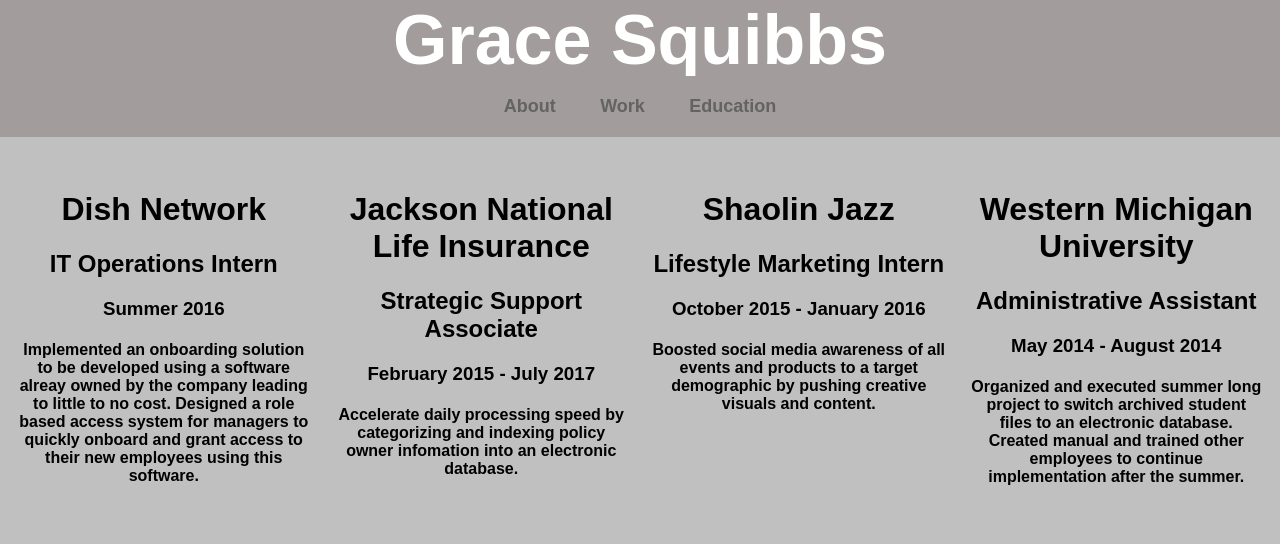
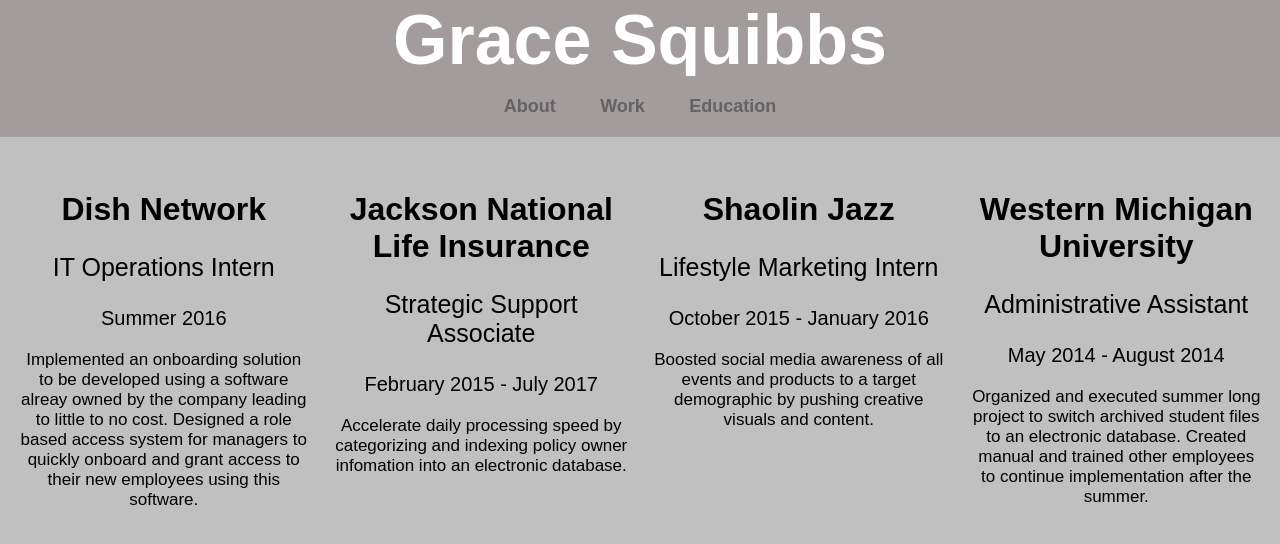
Before and after one commit to gsquibbs/MI-449-SS17-740-css-spacing-and-layout-T7bJIb, a plain HTML site: page work.html in a window 1280 px wide. Drawn offline with Linux system fonts and the light colour scheme.

Commit message:
updated paragraph info with classes instead of headers

```diff
--- a/style.css
+++ b/style.css
@@ -57,6 +57,36 @@
   list-style-type: none;
   padding: 0;
   height: 100%;
+}
+
+.description {
+  font-size: 25px;
+}
+
+.time {
+  font-size: 20px;
+}
+
+.specifics {
+  font-size: 17px;
+}
+
+.welcome {
+  font-size: 30px;
+  font-weight: bold;
+}
+
+.introduction {
+  font-size: 20px;
+}
+
+.topic {
+  font-size: 25px;
+  font-weight: bold;
+}
+
+.schoolinfo {
+  font-size: 18px;
 }
 
 .grid {
--- a/work.html
+++ b/work.html
@@ -21,27 +21,27 @@
     <div class="grid-row">
       <div class="work-grid-item" id="dish">
         <h1>Dish Network</h1>
-        <h2>IT Operations Intern</h2>
-        <h3>Summer 2016</h3>
-        <h4>Implemented an onboarding solution to be developed using a software alreay owned by the company leading to little to no cost. Designed a role based access system for managers to quickly onboard and grant access to their new employees using this software.</h4>
+        <p class="description">IT Operations Intern</p>
+        <p class="time">Summer 2016</p>
+        <p class="specifics">Implemented an onboarding solution to be developed using a software alreay owned by the company leading to little to no cost. Designed a role based access system for managers to quickly onboard and grant access to their new employees using this software.</p>
       </div>
       <div class="work-grid-item" id="jackson">
         <h1>Jackson National Life Insurance</h1>
-        <h2>Strategic Support Associate</h2>
-        <h3>February 2015 - July 2017</h3>
-        <h4>Accelerate daily processing speed by categorizing and indexing policy owner infomation into an electronic database.</h4>
+        <p class="description">Strategic Support Associate</p>
+        <p class="time">February 2015 - July 2017</p>
+        <p class="specifics">Accelerate daily processing speed by categorizing and indexing policy owner infomation into an electronic database.</p>
       </div>
       <div class="work-grid-item" id="shaolin">
         <h1>Shaolin Jazz</h1>
-        <h2>Lifestyle Marketing Intern</h2>
-        <h3>October 2015 - January 2016</h3>
-        <h4>Boosted social media awareness of all events and products to a target demographic by pushing creative visuals and content.</h4>
+        <p class="description">Lifestyle Marketing Intern</p>
+        <p class="time">October 2015 - January 2016</p>
+        <p class="specifics">Boosted social media awareness of all events and products to a target demographic by pushing creative visuals and content.</p>
       </div>
       <div class="work-grid-item" id="WMU">
         <h1>Western Michigan University</h1>
-        <h2>Administrative Assistant</h2>
-        <h3>May 2014 - August 2014</h3>
-        <h4>Organized and executed summer long project to switch archived student files to an electronic database. Created manual and trained other employees to continue implementation after the summer.</h4>
+        <p class="description">Administrative Assistant</p>
+        <p class="time">May 2014 - August 2014</p>
+        <p class="specifics">Organized and executed summer long project to switch archived student files to an electronic database. Created manual and trained other employees to continue implementation after the summer.</p>
       </div>
 
     </div>
```
Also changed, not shown: education.html (+8 -8 lines), index.html (+4 -6 lines).
